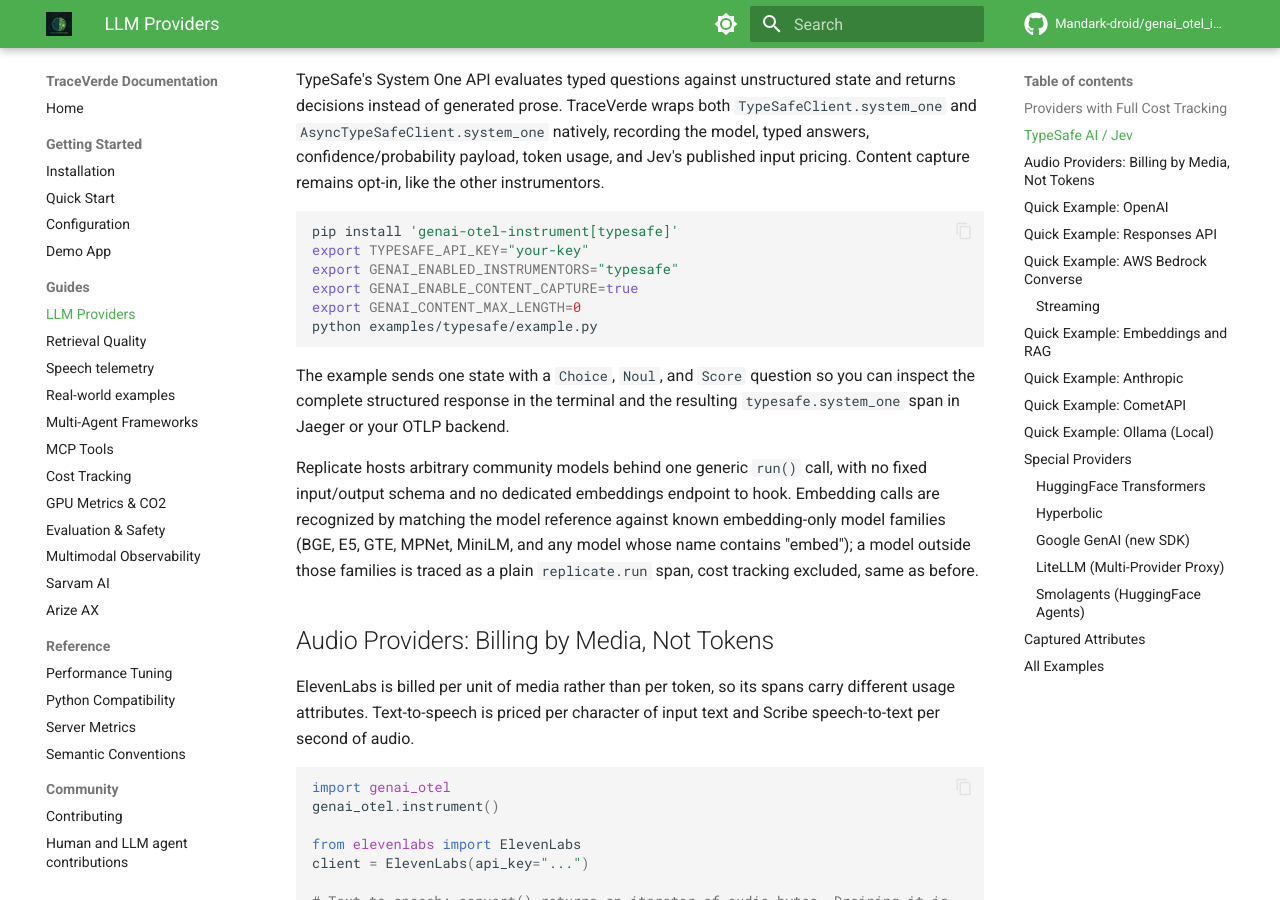
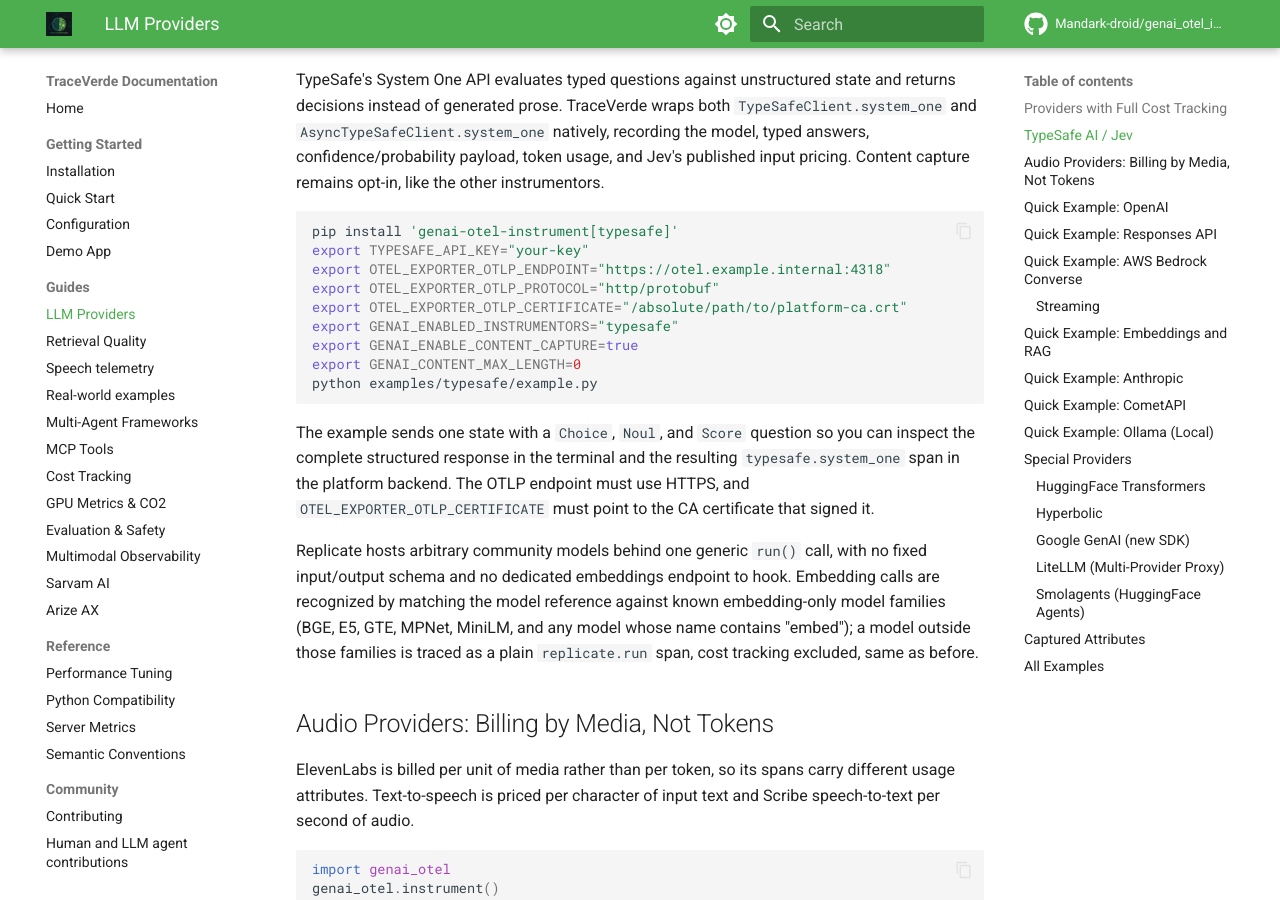
Before and after one commit to Mandark-droid/genai_otel_instrument, an MkDocs documentation site: the page built from docs/guides/llm-providers.md, in a window 1280 px wide and 900 px high, scrolled down 1928 px. Built offline with MkDocs 1.6.1 and Material for MkDocs 9.7.7, drawn with Linux system fonts in a browser that asks for light colours; comment, search, counter and statistics services are not loaded.

Commit message:
docs: document TLS OTLP configuration for examples

````diff
--- a/docs/guides/llm-providers.md
+++ b/docs/guides/llm-providers.md
@@ -49,6 +49,9 @@ instrumentors.
 ```bash
 pip install 'genai-otel-instrument[typesafe]'
 export TYPESAFE_API_KEY="your-key"
+export OTEL_EXPORTER_OTLP_ENDPOINT="https://otel.example.internal:4318"
+export OTEL_EXPORTER_OTLP_PROTOCOL="http/protobuf"
+export OTEL_EXPORTER_OTLP_CERTIFICATE="/absolute/path/to/platform-ca.crt"
 export GENAI_ENABLED_INSTRUMENTORS="typesafe"
 export GENAI_ENABLE_CONTENT_CAPTURE=true
 export GENAI_CONTENT_MAX_LENGTH=0
@@ -57,7 +60,9 @@ python examples/typesafe/example.py
 
 The example sends one state with a `Choice`, `Noul`, and `Score` question so you
 can inspect the complete structured response in the terminal and the resulting
-`typesafe.system_one` span in Jaeger or your OTLP backend.
+`typesafe.system_one` span in the platform backend. The OTLP endpoint must use
+HTTPS, and `OTEL_EXPORTER_OTLP_CERTIFICATE` must point to the CA certificate
+that signed it.
 
 Replicate hosts arbitrary community models behind one generic `run()` call,
 with no fixed input/output schema and no dedicated embeddings endpoint to
````
Also changed, not shown: docs/getting-started/configuration.md (+6 -0 lines), examples/README.md (+12 -0 lines), examples/typesafe/README.md (+7 -3 lines), 2 other files.
